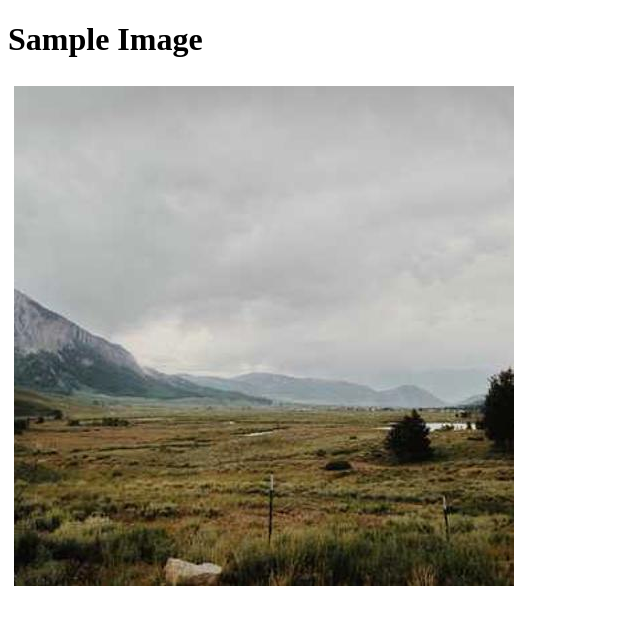
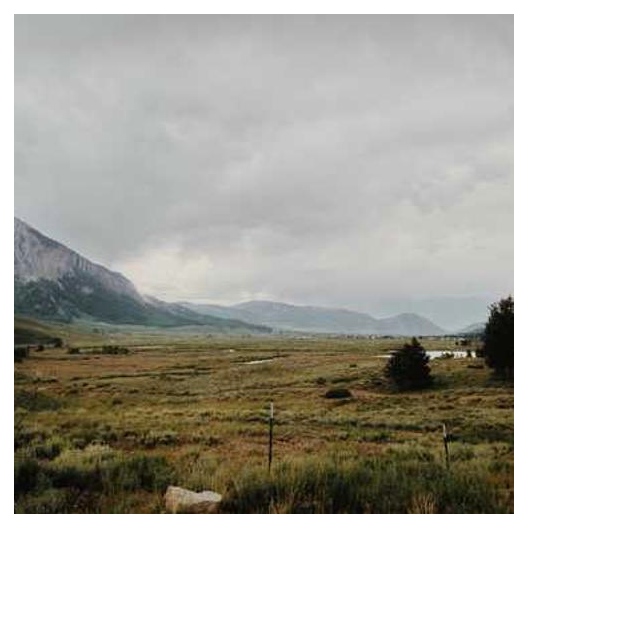
Before and after one commit to harutoreon/github_pages_app, a plain HTML site: page docs/index.html in a window 1280 px wide. Shown: the whole page, without its empty margins (0-640 px from the left). Drawn offline with Linux system fonts and the light colour scheme.

Commit message:
Remove title of sample image

```diff
--- a/docs/index.html
+++ b/docs/index.html
@@ -6,7 +6,6 @@
     <title>Sample Image</title>
   </head>
   <body>
-    <h1>Sample Image</h1>
     <img src="images/sample_images.png">
   </body>
 </html>
```
